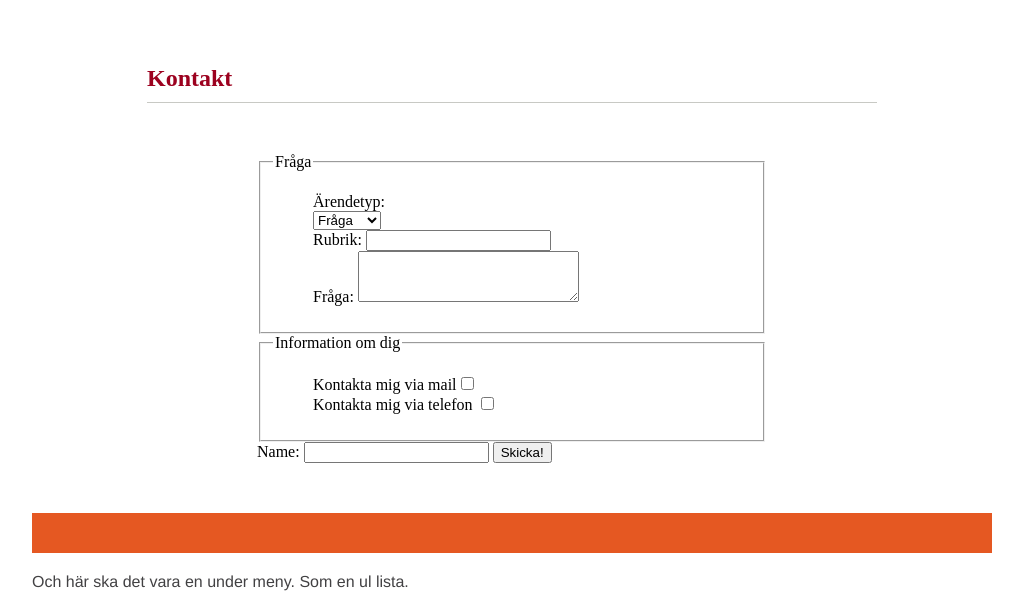
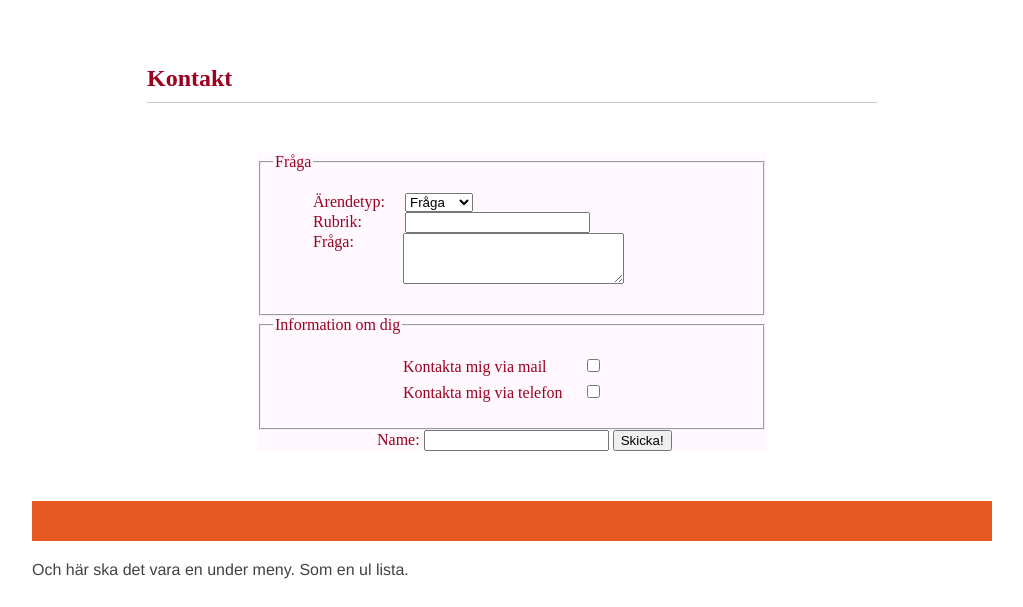
Before and after one commit to mc22ft/1ik415-mc22ft-laborationer, a plain HTML site: page pages/kontakt.html in a window 1280 px wide. Shown: the part 240-847 px from the top of the page, without its empty margins (128-1151 px from the left). Drawn offline with Linux system fonts and the light colour scheme.

Commit message:
Uppgift 3.1 – Stila formuläret

```diff
--- a/css/basic.css
+++ b/css/basic.css
@@ -134,13 +134,41 @@ h3 {
     text-align: center;
 }
 
+
+
+
 .kontakt  {
+    color:#9C011F;
+    background-color: #FFF9FF;
     margin: 50px 110px 50px 110px;
 }
 .kontakt ul {
     list-style-type: none;
 }
-
+.atyp {
+    float:left;
+    margin-right:20px;
+}
+.rubrik {
+    margin-right:39px;
+}
+.ask {
+    float:left;
+    margin-right:49px;
+}
+.box {
+    margin-left:20px;
+}
+.box1 {
+    margin-left:40px;
+    margin-bottom:10px;
+}
+.info li {
+    margin-left:90px;
+}
+.send {
+    margin-left:120px;
+}
 
 .under {
     float:left;
--- a/pages/kontakt.html
+++ b/pages/kontakt.html
@@ -29,6 +29,7 @@
                     <h2>Kontakt</h2>
                     <div class="kontakt">
                         <form id="Kund-kontakt" action="http://voyager.lnu.se/tekinet/kurser/dtt/wp_webbintro/form.php" method="post">
+
                             <fieldset>
                                 <legend>Fråga</legend>
                                 <ul>
@@ -36,7 +37,7 @@
                                          <label class="atyp" for="Ärendetyp">Ärendetyp:</label>
                                         </li>
                                             <li>
-                                                <select name="Ärendetyp" id="Ärendetyp">
+                                                <select  name="Ärendetyp" id="Ärendetyp">
                                                 <option value="Fråga">Fråga</option>
                                                 <option value="Service">Service</option>
                                                 <option value="Kontakt">Kontakt</option>
@@ -44,21 +45,25 @@
                                                 </select>
                                             </li>
                                         <li>
-                                            <label for="Rubrik">Rubrik:</label> <input type="text" name="Rubrik" id="Rubrik" value="" />
+                                            <label class="rubrik" for="Rubrik">Rubrik:</label> <input type="text" name="Rubrik" value="" />
                                         </li>
                                             <li>
-                                            <label for="Fråga">Fråga:</label> <textarea name="Fråga" id="Fråga" cols="25" rows="3"></textarea>
+                                            <label class="ask" for="Fråga">Fråga:</label> <textarea name="Fråga" id="Fråga" cols="25" rows="3"></textarea>
                                     </li>
                                 </ul>
                             </fieldset>
+
+
+
+
                             <fieldset>
                                 <legend>Information om dig</legend>
-                                <ul>
-                                    <li><label for="mail">Kontakta mig via mail</label><input type="checkbox" name="mail" id="mail" value="mail"></li>
-                                    <li><label for="telefon">Kontakta mig via telefon</label> <input type="checkbox" name="telefon" id="telefon" value="telefon"></li>
+                                <ul class="info">
+                                    <li><label for="mail">Kontakta mig via mail</label><input class="box box1" type="checkbox" name="mail" value="mail"></li>
+                                    <li><label for="telefon">Kontakta mig via telefon</label> <input class="box" type="checkbox" name="telefon" id="telefon" value="telefon"></li>
                                 </ul>
                             </fieldset>
-                          <label for="namn">Name:</label> <input type="text" name="Namn" id="namn" value="" />
+                          <label class="send" for="namn">Name:</label> <input type="text" name="Namn"  value="" />
                           <input type="submit" value="Skicka!" />
                         </form>
                   </div>
```
Also changed, not shown: pics/ny.png (added), 1 other file.
